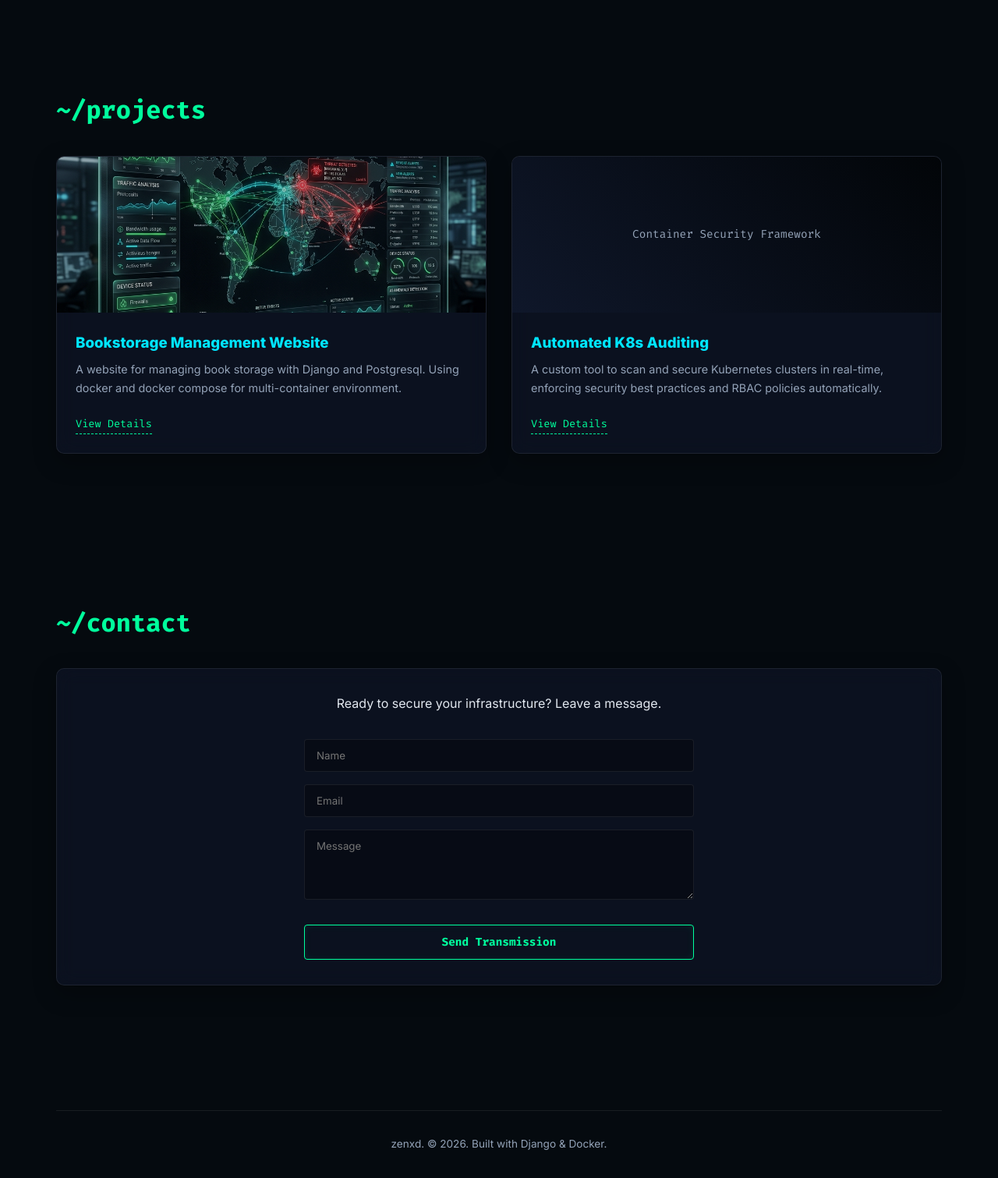
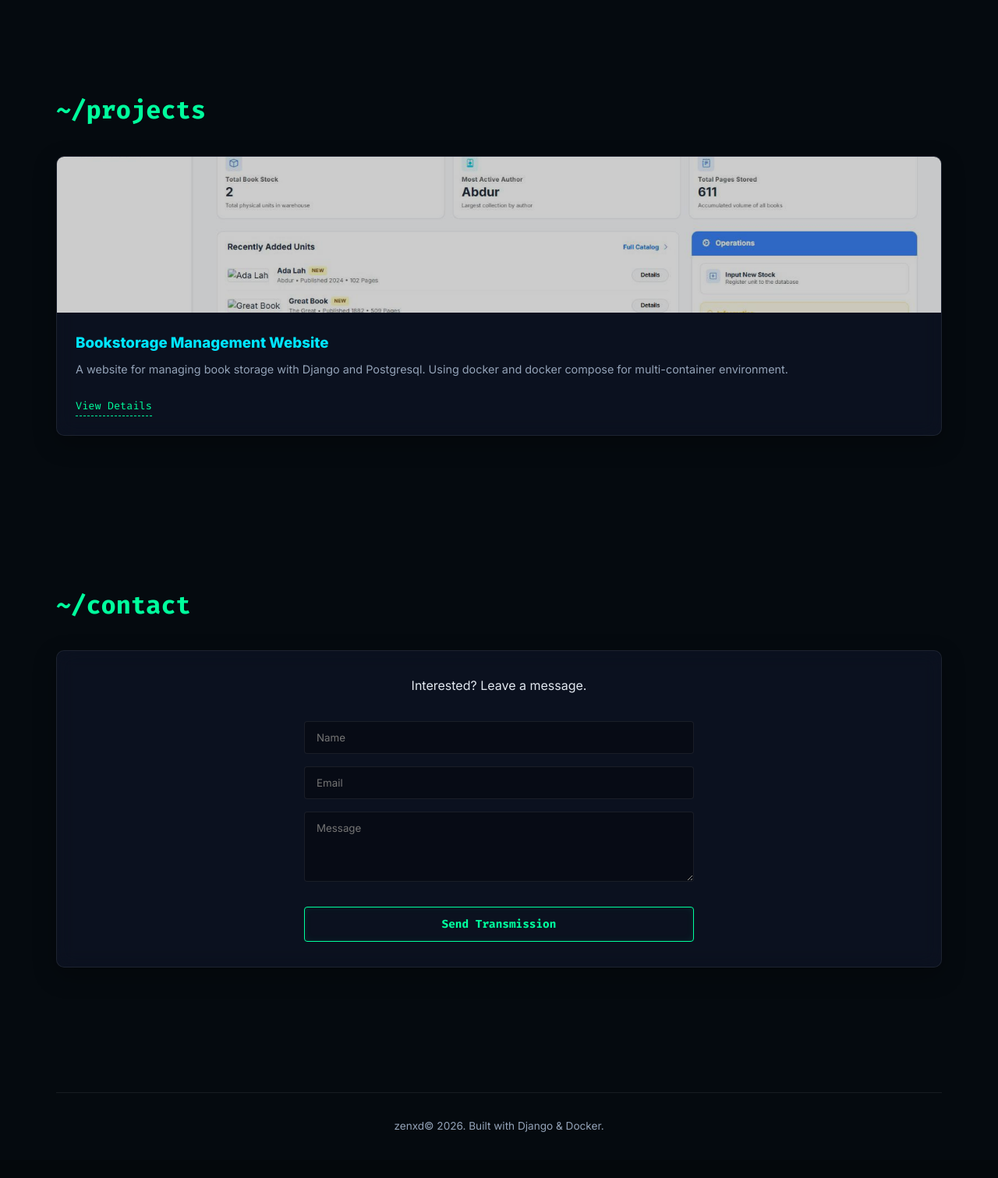
Before and after one commit to danurari/danurari.github.io, a Django app: template landing_page/templates/landing_page/index.html in a window 1280 px wide. Shown: the part 1600-3111 px from the top of the page at 78% size. After the commit the page ends 3052 px from the top, so only its background shows below. Run offline with Django 5.2, Linux system fonts and the light colour scheme; the template is opened without the code that fills it, so the values that code supplies are empty.

Commit message:
edit project section

```diff
--- a/landing_page/templates/landing_page/index.html
+++ b/landing_page/templates/landing_page/index.html
@@ -91,23 +91,12 @@
                 <div class="projects-grid">
                     <div class="project-card glass-panel">
                         <div class="project-img">
-                            <img src="{% static 'img/project_network.png' %}" alt="Secure Network Design">
+                            <img src="{% static 'img/project1.jpeg' %}" alt="Bookstorage Management Website">
                         </div>
                         <div class="project-info">
                             <h3>Bookstorage Management Website</h3>
                             <p>A website for managing book storage with Django and Postgresql. Using docker and docker
                                 compose for multi-container environment.</p>
-                            <a href="#" class="project-link">View Details</a>
-                        </div>
-                    </div>
-                    <div class="project-card glass-panel">
-                        <div class="project-img">
-                            <div class="placeholder-img"><span>Container Security Framework</span></div>
-                        </div>
-                        <div class="project-info">
-                            <h3>Automated K8s Auditing</h3>
-                            <p>A custom tool to scan and secure Kubernetes clusters in real-time, enforcing security
-                                best practices and RBAC policies automatically.</p>
                             <a href="#" class="project-link">View Details</a>
                         </div>
                     </div>
@@ -118,7 +107,7 @@
             <section id="contact" class="content-section">
                 <h2 class="section-title">~/contact</h2>
                 <div class="glass-panel text-center">
-                    <p>Ready to secure your infrastructure? Leave a message.</p>
+                    <p>Interested? Leave a message.</p>
                     <form class="contact-form" action="mailto:su1zennxd@gmail.com" method="POST" enctype="text/plain">
                         <input type="text" name="name" placeholder="Name" class="form-input" required>
                         <input type="email" name="email" placeholder="Email" class="form-input" required>
@@ -130,7 +119,7 @@
         </main>
 
         <footer>
-            <p>zenxd. &copy; 2026. Built with Django & Docker.</p>
+            <p>zenxd&copy; 2026. Built with Django & Docker.</p>
         </footer>
     </div>
 
```
Also changed, not shown: public/index.html (+3 -14 lines), landing_page/static/img/project1.jpeg (added), public/static/img/project1.jpeg (added).
